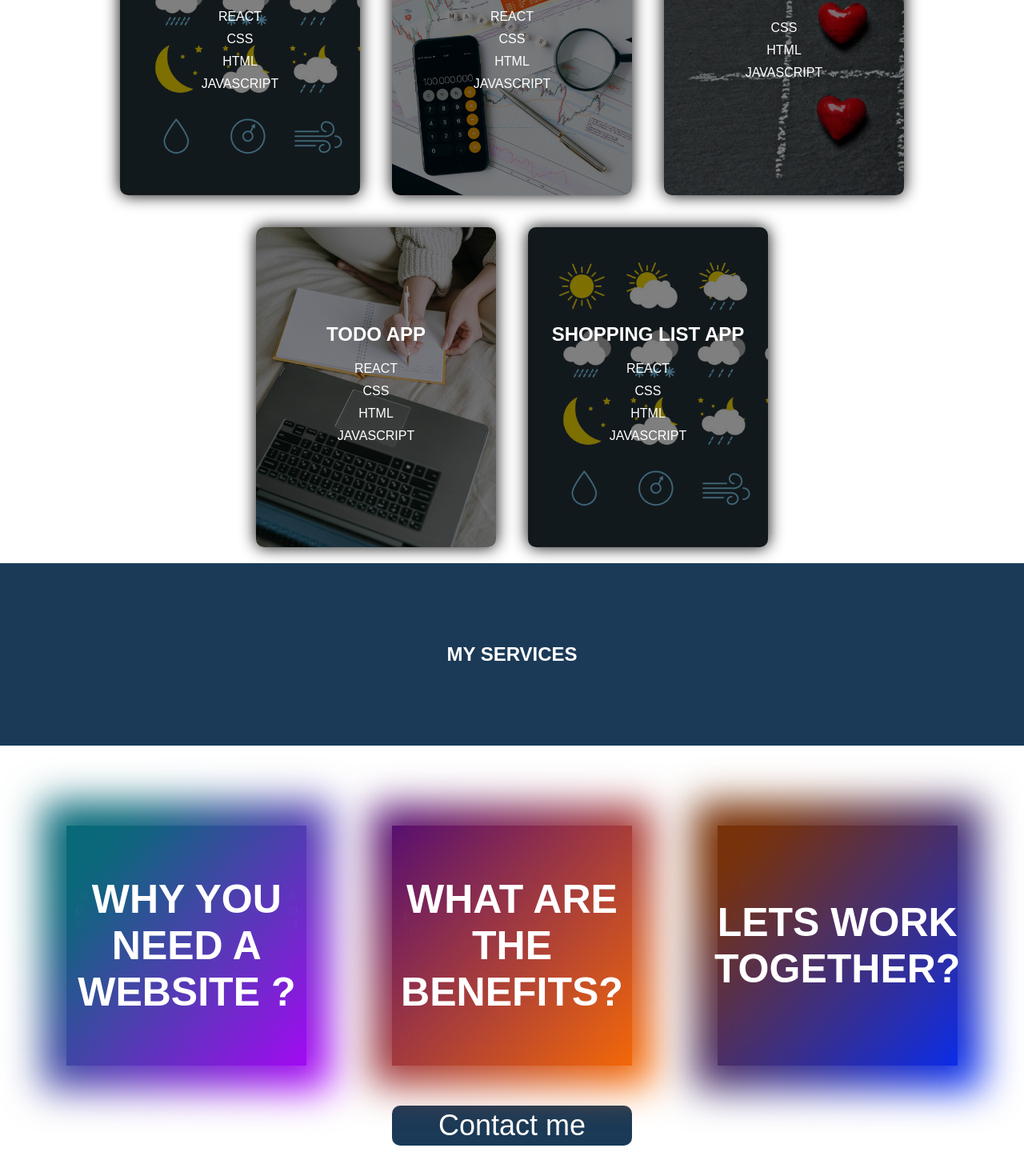
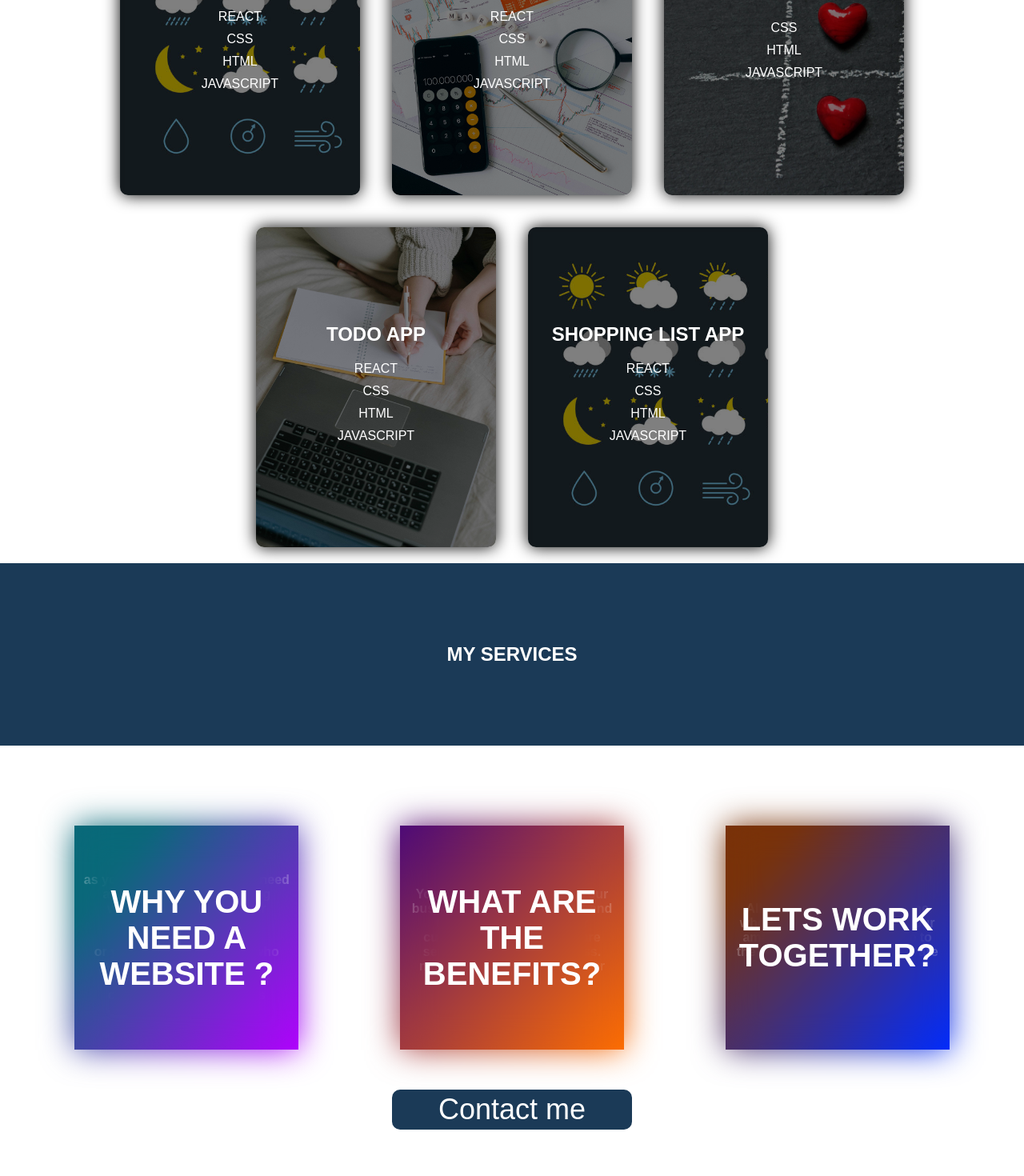
Before and after one commit to amoswings7/amoswings7-dev, a Next.js app: page / in a window 1280 px wide. Shown: the part 2066-3536 px from the top of the page at 80% size. Built offline with nearby package versions, Linux system fonts and the light colour scheme.

Commit message:
ccs_debugging

```diff
--- a/styles/globals.css
+++ b/styles/globals.css
@@ -288,9 +288,6 @@
 
 
 /* my projects section */
-.my-projects-page{
-
-}
 .my-projects-page main{
   display: flex;
   flex-flow: row wrap;
@@ -307,7 +304,8 @@
 }
 .my-projects-page> main> a{
   display: flex;
-  width: 300px;
+  width: 100%;
+  max-width: 300px;
   height: 400px;
   flex-flow: column nowrap;
   justify-content: center;
@@ -389,8 +387,8 @@
   max-width: 1200px;
 }
 .my-services> main> div{
- height: 300px;
- width: 300px;
+ height: 280px;
+ width: 280px;
  padding: 10px;
  margin: auto;
  display: flex;
@@ -433,7 +431,7 @@
   position: absolute;
   top: 0;
   left: 0;
-  transform: scale(1.2);
+  transform: scale(1);
   width: 100%;
   height: 100%;
   filter: blur(20px);
@@ -453,7 +451,7 @@
   display: flex;
   justify-content: center;
   align-items: center;
-  font-size: 50px;
+  font-size: 40px;
   font-weight: bold;
   margin: 0;
   text-align: center;
@@ -472,7 +470,7 @@
   display: flex;
   justify-content: center;
   align-items: center;
-  font-size: 50px;
+  font-size: 40px;
   font-weight: bold;
   margin: 0;
   text-align: center;
@@ -490,7 +488,7 @@
   display: flex;
   justify-content: center;
   align-items: center;
-  font-size: 50px;
+  font-size: 40px;
   font-weight: bold;
   margin: 0;
   text-align: center;
@@ -502,7 +500,7 @@
   position: absolute;
   top: 0;
   left: 0;
-  transform: scale(1.17);
+  transform: scale(1);
   width: 100%;
   height: 100%;
   filter: blur(20px);
@@ -515,7 +513,7 @@
   position: absolute;
   top: 0;
   left: 0;
-  transform: scale(1.2);
+  transform: scale(1);
   filter: blur(20px);
   width: 100%;
   height: 100%;
```
